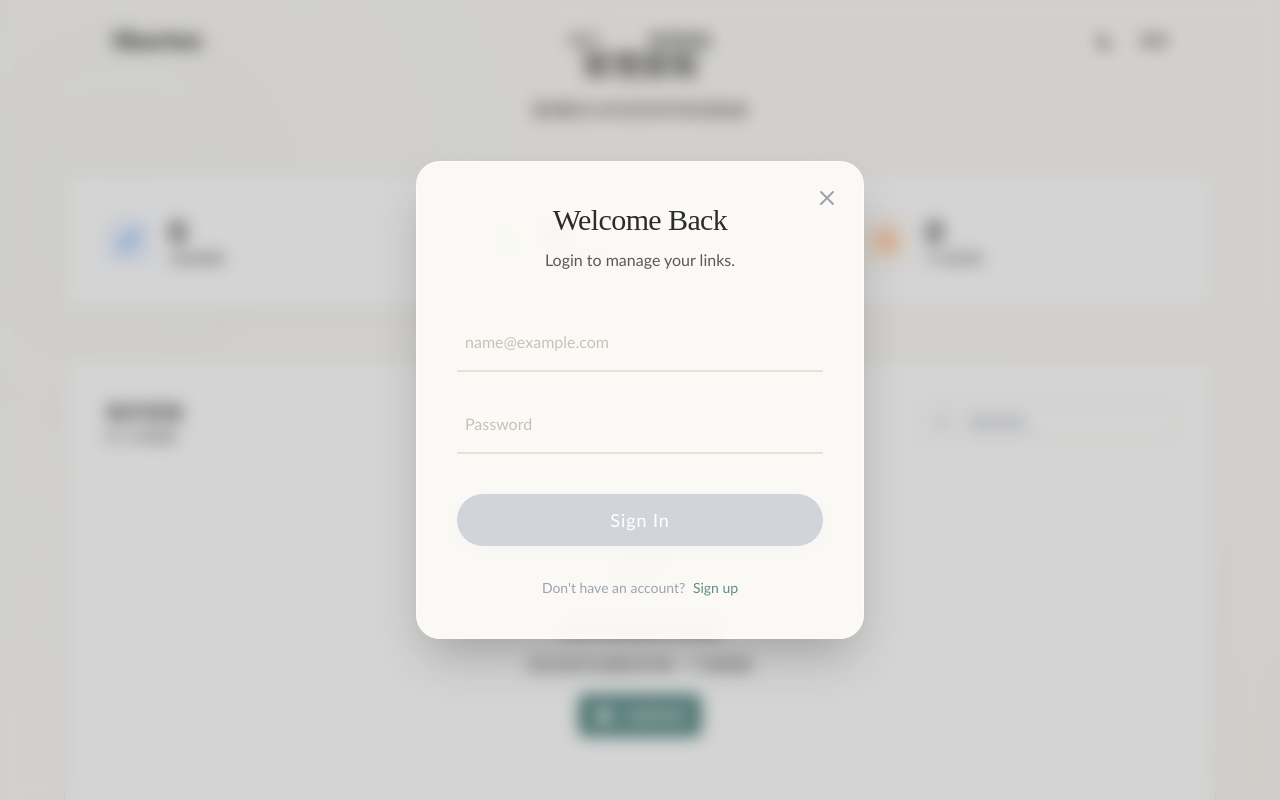
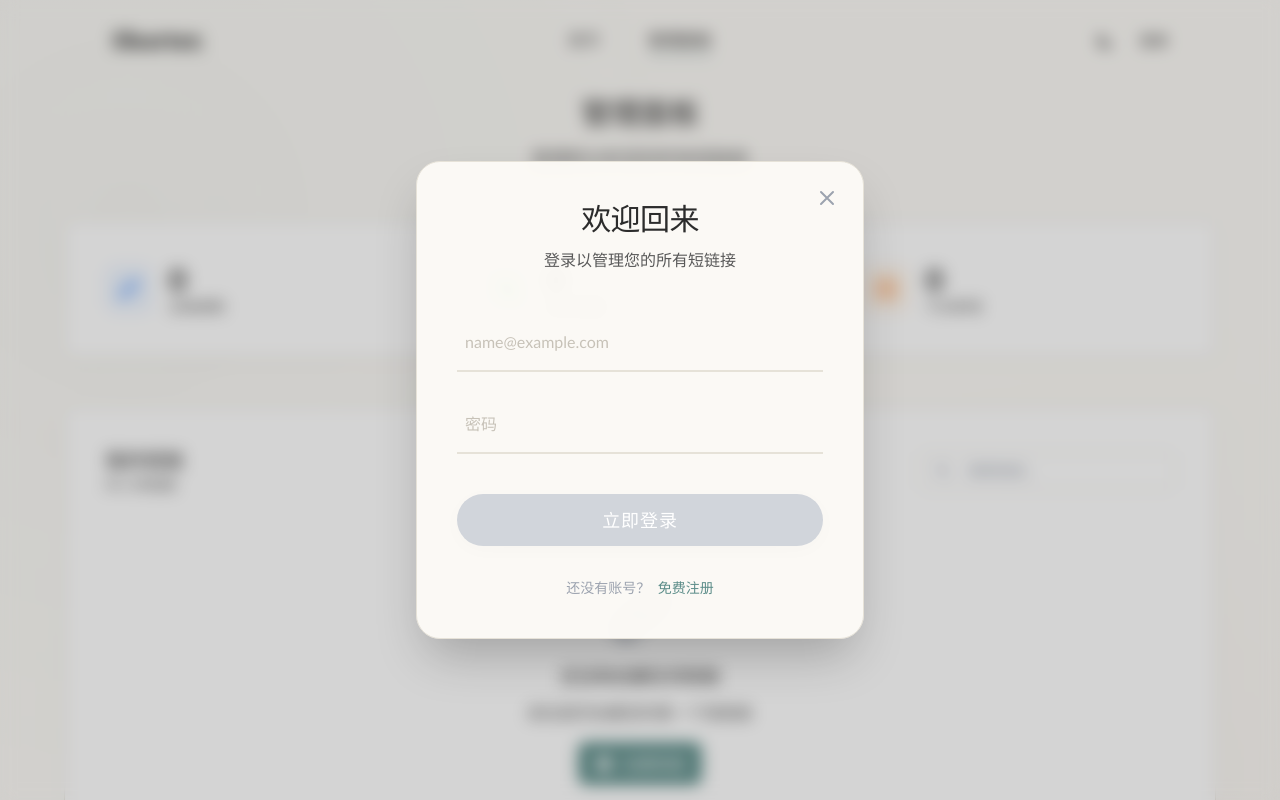
Before and after one commit to GEMILUXVII/shorter, a Vue app: page /dashboard in a window 1280 px wide. Both pictures are taken after a click on the button "登录". Shown: the top 800 px of the page. Built offline with nearby package versions, Linux system fonts and the light colour scheme.

Commit message:
style(ui): restore dark mode, fix localization and layout issues

```diff
--- a/src/components/features/AuthModal.vue
+++ b/src/components/features/AuthModal.vue
@@ -89,14 +89,14 @@ function switchMode() {
         <!-- Modal -->
         <div class="relative w-full max-w-md animate-fade-in-up">
           <!-- 卡片主体 - 极简浮动风格 -->
-          <div class="relative bg-[var(--color-bg)]/95 backdrop-blur-xl rounded-3xl shadow-2xl p-8 md:p-10 border border-white/50">
+          <div class="relative bg-[var(--color-bg)]/95 backdrop-blur-xl rounded-3xl shadow-2xl p-8 md:p-10 border border-[var(--color-border)]">
             <!-- Header -->
             <div class="text-center mb-10">
               <h2 class="text-3xl font-serif font-medium text-[var(--color-text)]">
-                {{ isRegister ? 'Join Shorter' : 'Welcome Back' }}
+                {{ isRegister ? '加入 Shorter' : '欢迎回来' }}
               </h2>
               <p class="mt-2 text-[var(--color-text-secondary)] font-light">
-                {{ isRegister ? 'Start simplifying your links today.' : 'Login to manage your links.' }}
+                {{ isRegister ? '让链接管理变得简单而优雅' : '登录以管理您的所有短链接' }}
               </p>
             </div>
 
@@ -116,7 +116,7 @@ function switchMode() {
                 <input
                   v-model="password"
                   type="password"
-                  placeholder="Password"
+                  placeholder="密码"
                   class="clean-input !text-base bg-transparent"
                   required
                 />
@@ -128,7 +128,7 @@ function switchMode() {
                   <input
                     v-model="confirmPassword"
                     type="password"
-                    placeholder="Confirm Password"
+                    placeholder="确认密码"
                     class="clean-input !text-base bg-transparent"
                     required
                   />
@@ -147,20 +147,20 @@ function switchMode() {
                 class="clean-btn w-full text-lg py-3 mt-4 shadow-lg shadow-[var(--color-primary)]/20"
                 :disabled="!canSubmit || isLoading"
               >
-                <span v-if="isLoading" class="animate-pulse">Processing...</span>
-                <span v-else>{{ isRegister ? 'Create Account' : 'Sign In' }}</span>
+                <span v-if="isLoading" class="animate-pulse">处理中...</span>
+                <span v-else>{{ isRegister ? '创建账号' : '立即登录' }}</span>
               </button>
             </form>
 
             <!-- Footer -->
             <div class="mt-8 text-center text-sm text-[var(--color-text-muted)]">
-              {{ isRegister ? 'Already have an account?' : "Don't have an account?" }}
+              {{ isRegister ? '已有账号？' : "还没有账号？" }}
               <button
                 type="button"
                 class="text-[var(--color-primary)] font-medium hover:underline ml-1"
                 @click="switchMode"
               >
-                {{ isRegister ? 'Log in' : 'Sign up' }}
+                {{ isRegister ? '去登录' : '免费注册' }}
               </button>
             </div>
 
--- a/src/components/layout/AppHeader.vue
+++ b/src/components/layout/AppHeader.vue
@@ -107,9 +107,9 @@ onUnmounted(() => {
               <Transition name="fade">
                 <div
                   v-if="showUserMenu"
-                  class="absolute right-0 mt-4 w-48 bg-white/90 backdrop-blur-sm border border-gray-100 rounded-2xl shadow-lg py-2"
+                  class="absolute right-0 mt-4 w-48 bg-[var(--color-card)]/90 backdrop-blur-sm border border-[var(--color-border)] rounded-2xl shadow-lg py-2"
                 >
-                  <div class="px-4 py-2 text-xs text-gray-400 border-b border-gray-50 uppercase tracking-wider">
+                  <div class="px-4 py-2 text-xs text-[var(--color-text-muted)] border-b border-[var(--color-border)] uppercase tracking-wider">
                     {{ user?.email }}
                   </div>
                   <button
--- a/src/style.css
+++ b/src/style.css
@@ -34,6 +34,31 @@
   --shadow-md: 0 10px 40px rgba(0, 0, 0, 0.04);
 }
 
+/* 暗色主题 - 午夜森林 (Midnight Garden) */
+.dark {
+  /* 主色调 - 保持鼠尾草/薄荷绿，但略微提亮以适应深底 */
+  --color-primary: #6ee7b7; /* Emerald 300 - 发光的薄荷绿 */
+  --color-primary-hover: #34d399;
+  --color-primary-light: #064e3b;
+
+  /* 背景色 - 深邃的炭灰/深岩石色 */
+  --color-bg: #121212; /* 纯黑略带暖意 */
+  --color-bg-secondary: #1c1c1c;
+  --color-card: #262626;
+
+  /* 边框 - 深灰 */
+  --color-border: #333333;
+
+  /* 文字颜色 - 柔和的米白 */
+  --color-text: #e5e5e5;
+  --color-text-secondary: #a3a3a3;
+  --color-text-muted: #525252;
+
+  /* 阴影 - 改为发光感 */
+  --shadow-sm: 0 4px 20px rgba(0, 0, 0, 0.3);
+  --shadow-md: 0 10px 40px rgba(0, 0, 0, 0.5);
+}
+
 /* 基础样式重置与字体 */
 html {
   /* 优先使用优雅的衬线体作为标题，无衬线体作为正文 */
@@ -50,6 +75,8 @@ body {
   background:
     radial-gradient(circle at 10% 20%, rgba(92, 141, 137, 0.03) 0%, transparent 40%),
     radial-gradient(circle at 90% 80%, rgba(216, 172, 156, 0.05) 0%, transparent 40%);
+  background-color: var(--color-bg);
+  transition: background-color 0.3s ease, color 0.3s ease;
 }
 
 /* 标题样式 - 更具设计感 */
--- a/src/views/DashboardView.vue
+++ b/src/views/DashboardView.vue
@@ -18,7 +18,7 @@ onMounted(() => {
 </script>
 
 <template>
-  <div class="py-12 px-6 sm:px-8 lg:px-12">
+  <div class="py-24 px-6 sm:px-8 lg:px-12">
     <div class="max-w-6xl mx-auto space-y-12">
       <!-- Header -->
       <div class="text-center">
```
